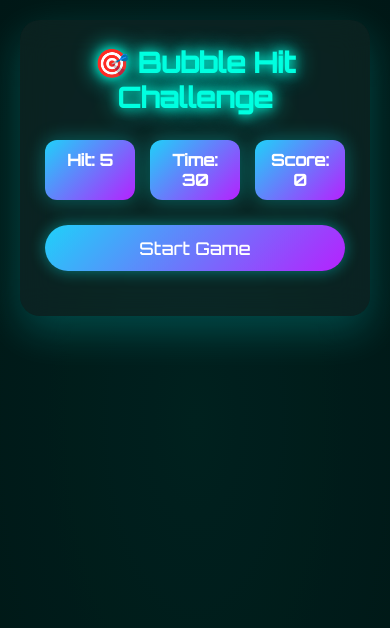
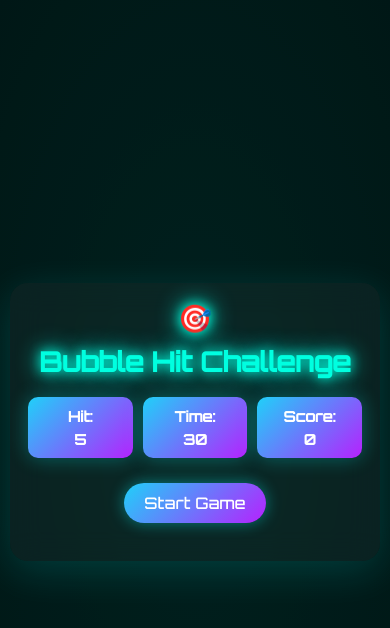
Before and after one commit to thekailash/bubble-hit-game, a plain HTML site: page index.html in a window 390 px wide. Drawn offline with Linux system fonts and the light colour scheme.

Commit message:
Update style.css

```diff
--- a/style.css
+++ b/style.css
@@ -116,7 +116,7 @@ body {
 }
 
 .game-over h2 {
-  font-size: 2rem;
+  font-size: 2.5rem;
   color: #00ffe0;
   text-shadow: 0 0 10px #00ffe0, 0 0 30px #00ffe0;
   font-family: "Orbitron", sans-serif;
@@ -135,6 +135,7 @@ body {
   font-family: "Orbitron", sans-serif;
   box-shadow: 0 0 15px rgba(0, 255, 255, 0.4);
   transition: all 0.3s ease;
+  margin: 0 auto;
 }
 
 .restart-btn:hover {
@@ -153,20 +154,67 @@ body {
   }
 }
 
-@media (max-width:767px){
-  .game-over h2 {
-  font-size: 1.5rem;}}
 
 
 @media (max-width: 767px) {
+  body {
+    padding: 10px;
+    flex-direction: column;
+    align-items: stretch;
+  }
+
+  .wrapper {
+    padding: 18px;
+    border-radius: 18px;
+    box-shadow: 0 10px 40px rgba(0, 255, 255, 0.15);
+  }
+
   .game-title {
-    font-size: 1.75rem;
+    font-size: 1.7rem;
+    text-align: center;
+    margin-bottom: 18px;
   }
+
+  .game-title span {
+    display: block;
+    margin-bottom: 10px;
+}
+
+  .game-panel {
+    /* flex-direction: column; */
+    gap: 10px;
+  }
+
   .info-box {
+    padding: 10px;
+    font-size: 0.9rem;
+    border-radius: 10px;
+  }
+  .info-box span {
+    display: block;
+    margin-top: 5px;
+}
+
+  .bubble-grid {
+    grid-template-columns: repeat(auto-fit, minmax(42px, 1fr));
+    gap: 8px;
+  }
+
+  .bubble {
+    font-size: 0.9rem;
+    aspect-ratio: 1;
+    border-radius: 50%;
+    box-shadow: 0 5px 14px rgba(0, 255, 255, 0.2);
+    transition: transform 0.2s ease;
+  }
+
+  .restart-btn {
     font-size: 1rem;
-    padding: 10px;
+    padding: 10px 20px;
+    border-radius: 20px;
   }
-  .bubble {
-    font-size: 1rem;
+
+  .game-over h2 {
+    font-size: 1.4rem;
   }
 }
```
